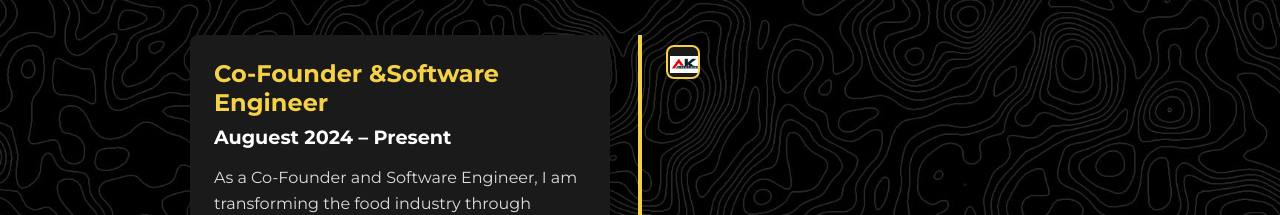
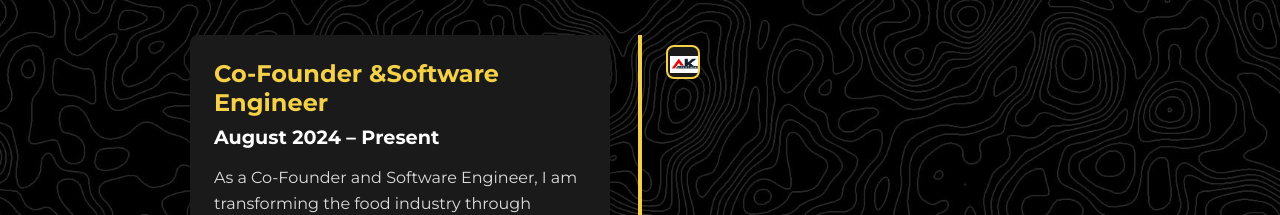
Before and after one commit to VaibhavMonpara/portfolio-website, a React (Create React App) app: page / in a window 1280 px wide. Shown: the part 1020-1235 px from the top of the page. Built offline with nearby package versions, Linux system fonts and the light colour scheme.

Commit message:
Update Experience.js

```diff
--- a/src/components/Experience.js
+++ b/src/components/Experience.js
@@ -22,7 +22,7 @@ const Experience = () => {
     {
       company: "Airkitchenz Inc",
       position: "Co-Founder &Software Engineer",
-      period: "Auguest 2024 – Present",
+      period: "August 2024 – Present",
       description:
         "As a Co-Founder and Software Engineer, I am transforming the food industry through technology by developing an innovative kitchen rental platform. I have spearheaded the project from its inception, designing and implementing a robust system using React for the frontend and Node.js with Express for the backend. Leveraging AWS services such as EC2, DynamoDB, S3, and Route 53, I ensured seamless scalability, performance, and reliability. This platform connects entrepreneurs with kitchen spaces, empowering food businesses to grow efficiently.",
       link: "https://airkitchenz.com",
```
